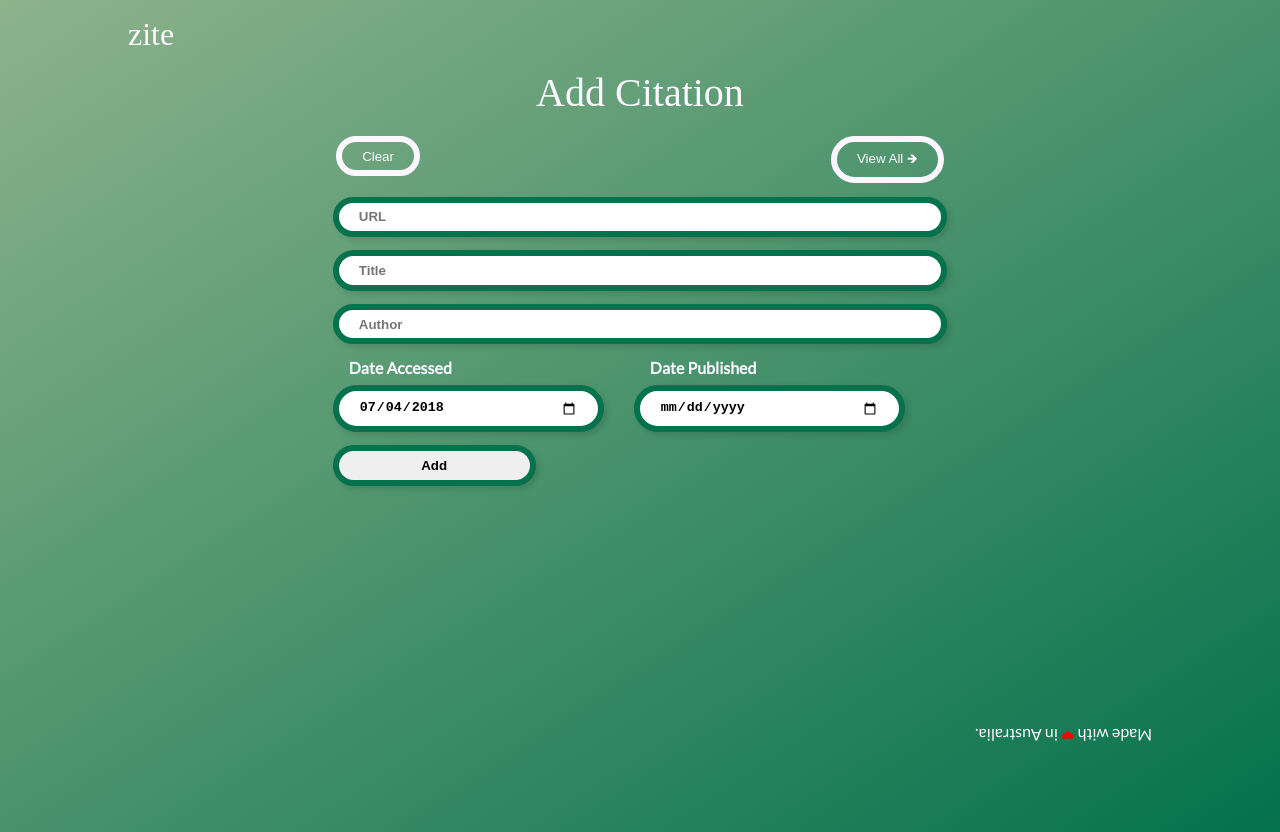
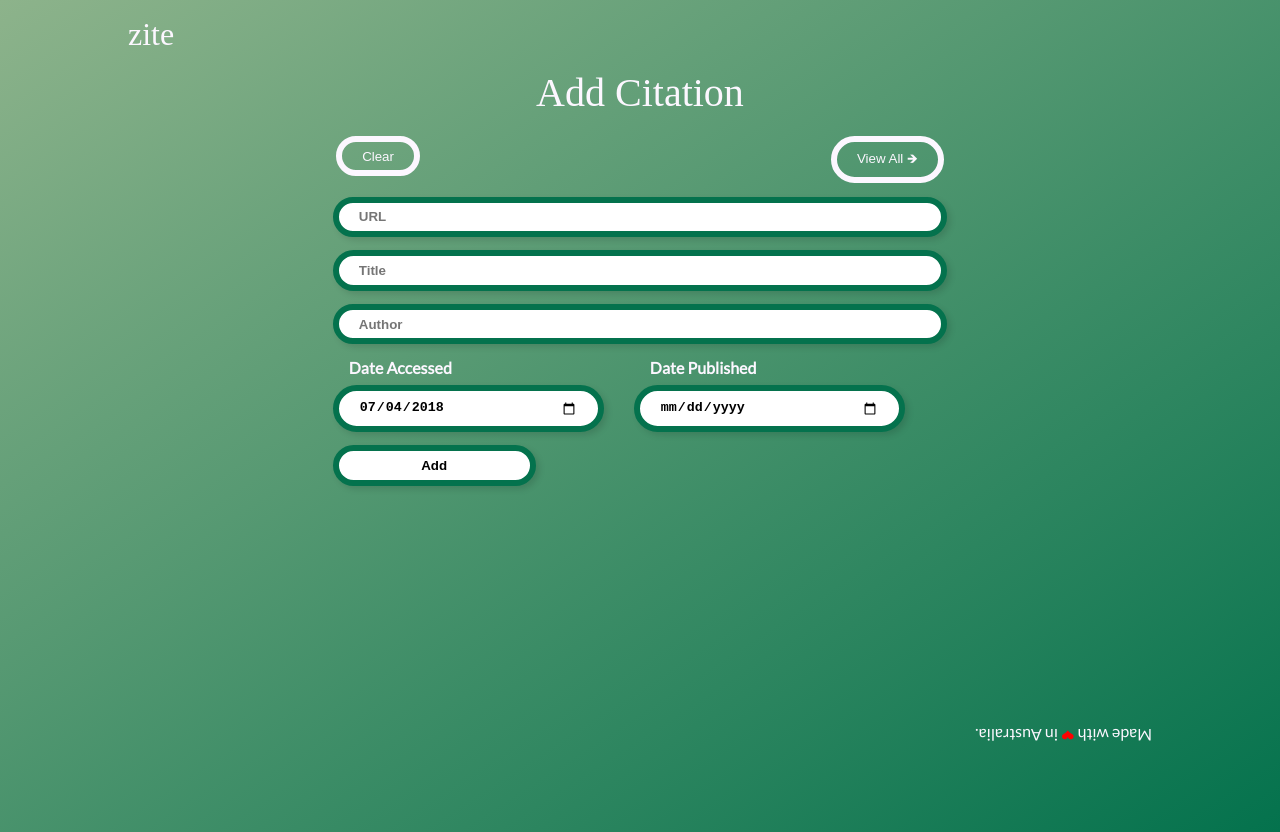
Before and after one commit to zitation/zite, a Vue app: page /#/add in a window 1280 px wide. In both pictures the pointer is over the input "Add". Built offline with nearby package versions, Linux system fonts and the light colour scheme; a web font is replaced by a local one.

Commit message:
fix hover background

```diff
--- a/src/pages/Add.vue
+++ b/src/pages/Add.vue
@@ -122,6 +122,10 @@ export default {
   width: 33%;
 }
 
+.add input[type='submit']:hover {
+  background: #fff;
+}
+
 Button.view {
   float: right;
 }
```
